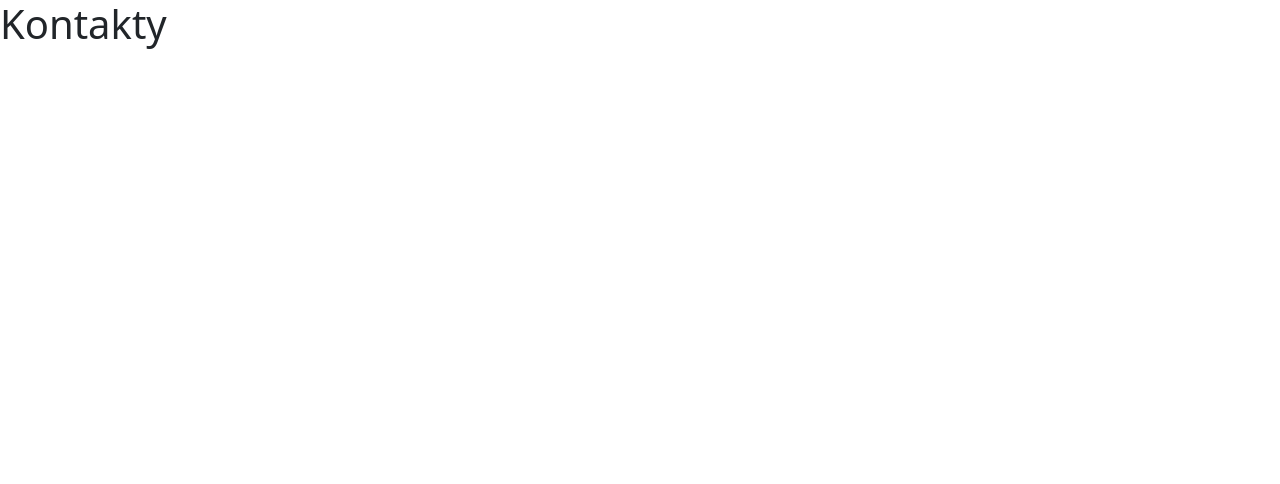
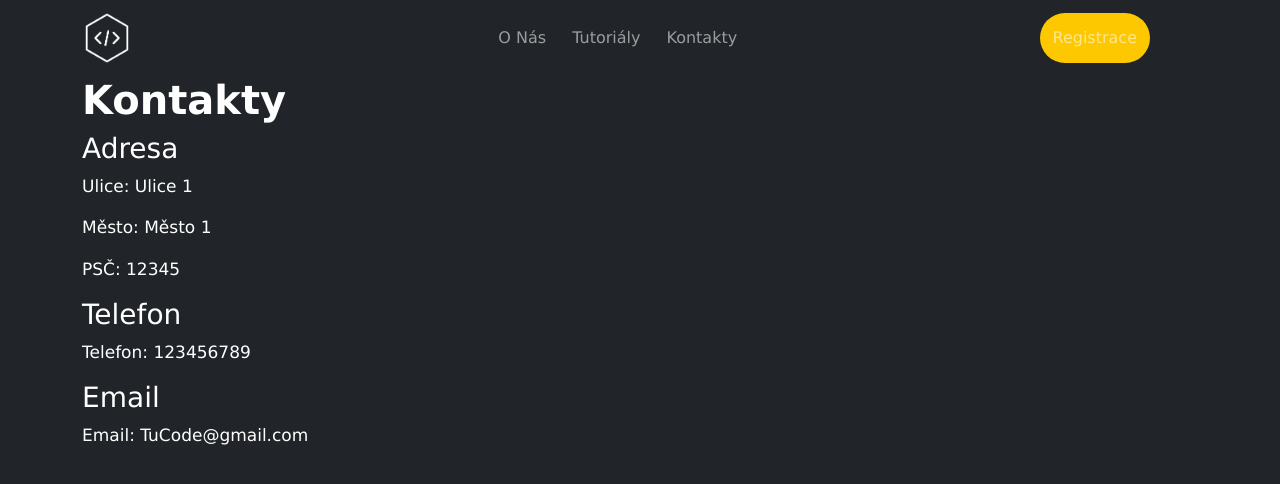
Before and after one commit to DartMoon12/WEA-Months, a Next.js app in the folder tucode/: page /Contacts in a window 1280 px wide. Shown: the top 484 px of the page. Built offline with nearby package versions, Linux system fonts and the light colour scheme.

Commit message:
POKUS O LOGIN PROFILE ALE NEPOVEDLO SE TO PROTOZE MOTHER FUCKING PICA ZASRANA ALE NACRTL JSEM KONTAKY

```diff
--- /dev/null
+++ b/tucode/contexts/UserContext.tsx
@@ -0,0 +1,6 @@
+import React from 'react';
+import {login, signup} from '../src/app/login/actions'
+
+
+
+export const UserContext = React.createContext<{ email: string } | null>(null);
--- a/tucode/src/app/Contacts/page.tsx
+++ b/tucode/src/app/Contacts/page.tsx
@@ -1,5 +1,13 @@
+import Contact from '../components2/contacts';
+import Navbar from '../components/navbar';
+
 export default function Contacts() {
   return (
-    <h1>Kontakty</h1>
+    <>
+    <Navbar></Navbar>
+
+    <Contact></Contact>
+
+    </>
   )
 }
--- a/tucode/src/app/components/navbar.tsx
+++ b/tucode/src/app/components/navbar.tsx
@@ -1,14 +1,19 @@
-// components/Navbar.tsx
+'use client'
 import Image from 'next/image';
 import Link from 'next/link';
 import "../styles/globals.css";
-
+import {login, signup} from '../login/actions'
+import { UserContext } from '../../../contexts/UserContext';
+import { useContext } from 'react';
 
 
 
 
 
 export default function Navbar() {
+
+  const user = useContext(UserContext);
+
   return (
     <nav className="navbar navbar-expand-lg navbar-dark bg-dark">
       <div className="container">
@@ -37,6 +42,10 @@ export default function Navbar() {
             <li className="nav-item">
               <Link className="nav-link" href="/Contacts">Kontakty</Link>
             </li>
+            <div className="profile">
+              {/* ...other navbar content... */}
+              {user && <div className="navbar-text">Logged in as: {user.email}</div>}
+            </div>
           </ul>
           <div className='signup'>
             <ul className="navbar-nav ml-auto">
@@ -46,6 +55,7 @@ export default function Navbar() {
               </li>
             </ul>
           </div>
+
         </div>
       </div>
     </nav>
--- /dev/null
+++ b/tucode/src/app/components2/contacts.tsx
@@ -0,0 +1,32 @@
+export default function Contacts() {
+  return (
+    <div className="container">
+
+        <h2>Kontakty</h2>
+
+        <div className="col-md-6">
+            <div className="row">
+                <div className="card-info">
+                    <h3>Adresa</h3>
+                    <p>Ulice: Ulice 1</p>
+                    <p>Město: Město 1</p>
+                    <p>PSČ: 12345</p>
+                </div>
+                <div className="card-info">
+                    <h3>Telefon</h3>
+                    <p>Telefon: 123456789</p>
+                </div>
+                <div className="card-info">
+                    <h3>Email</h3>
+                    <p>Email: TuCode@gmail.com</p>
+                </div>
+            </div>
+
+        </div>
+
+
+
+
+    </div>
+  )
+}
--- a/tucode/src/app/login/actions.ts
+++ b/tucode/src/app/login/actions.ts
@@ -4,7 +4,6 @@ import { revalidatePath } from 'next/cache'
 import { redirect } from 'next/navigation'
 
 import { createClient } from '../../../utils/supabase/server'
-
 
 
 
--- a/tucode/src/app/login/page.tsx
+++ b/tucode/src/app/login/page.tsx
@@ -2,6 +2,7 @@ import { login, signup } from './actions'
 import Login from '../components/login'
 import Navbar from '../components/navbar'
 import { useContext } from 'react'
+
 
 
 export default function LoginPage() {
--- a/tucode/src/app/styles/globals.css
+++ b/tucode/src/app/styles/globals.css
@@ -77,7 +77,7 @@ h2 {
 
 .signup {
   background-color: var(--orange);
-  color: black;
+  color: white;
   border-radius: 25px;
 }
 
@@ -205,9 +205,7 @@ h2 {
 .tutorial-card > h3 {
   text-align: center;
 }
-.separator{
 
-}
 @media (max-width: 1024px){
   .tutorial{
     flex-direction: column;
```
